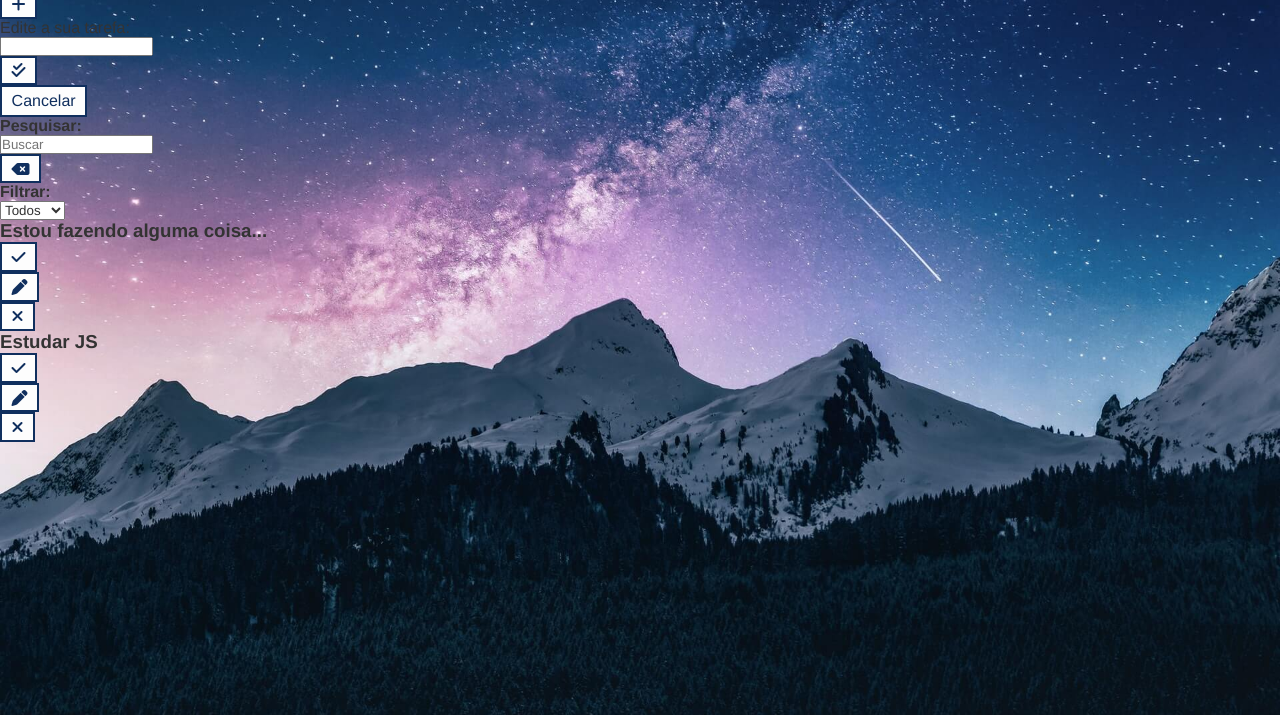
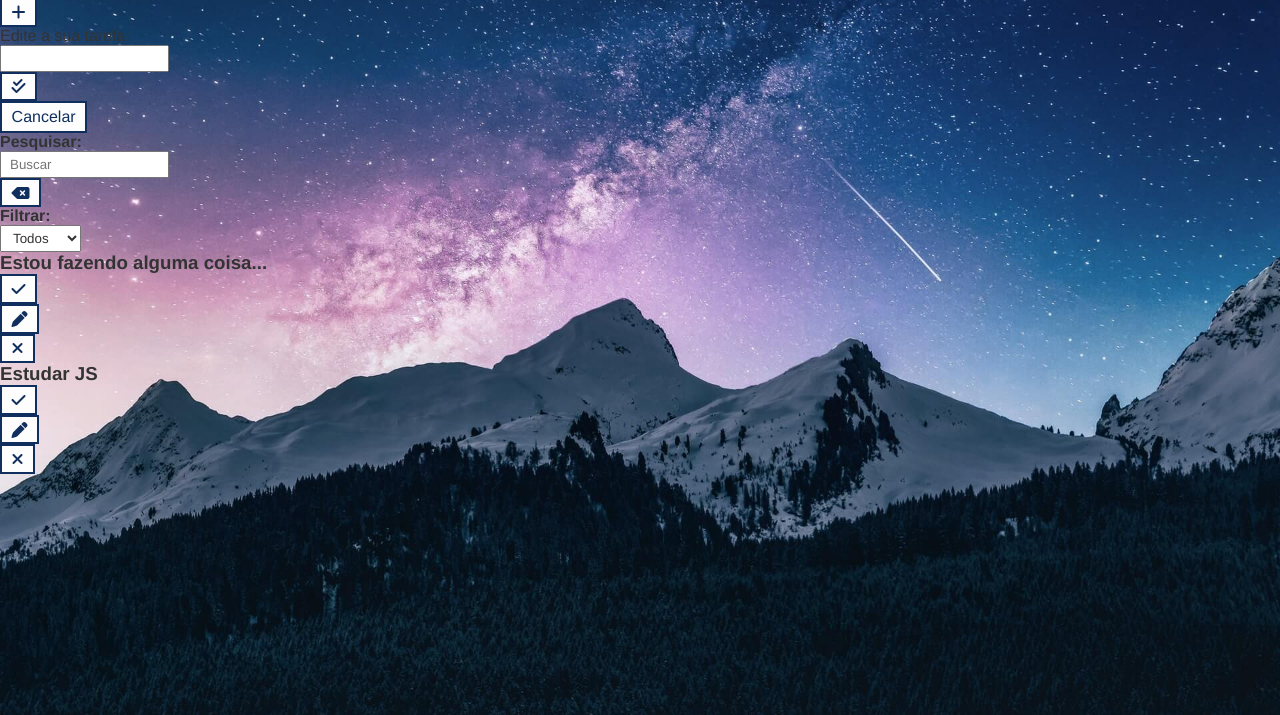
Before and after one commit to jonatasthome07/ToDoList-JS, a plain HTML site: page index.html in a window 1280 px wide. Shown: the part 85-800 px from the top of the page. Drawn offline with Linux system fonts and the light colour scheme.

Commit message:
Updated CSS - Inputs and select

```diff
--- a/css/styles.css
+++ b/css/styles.css
@@ -41,3 +41,7 @@ button i{
     font-weight: bold;
     pointer-events: none;
 }
+
+input, select{
+    padding: 0.25rem .5rem;
+}
```
